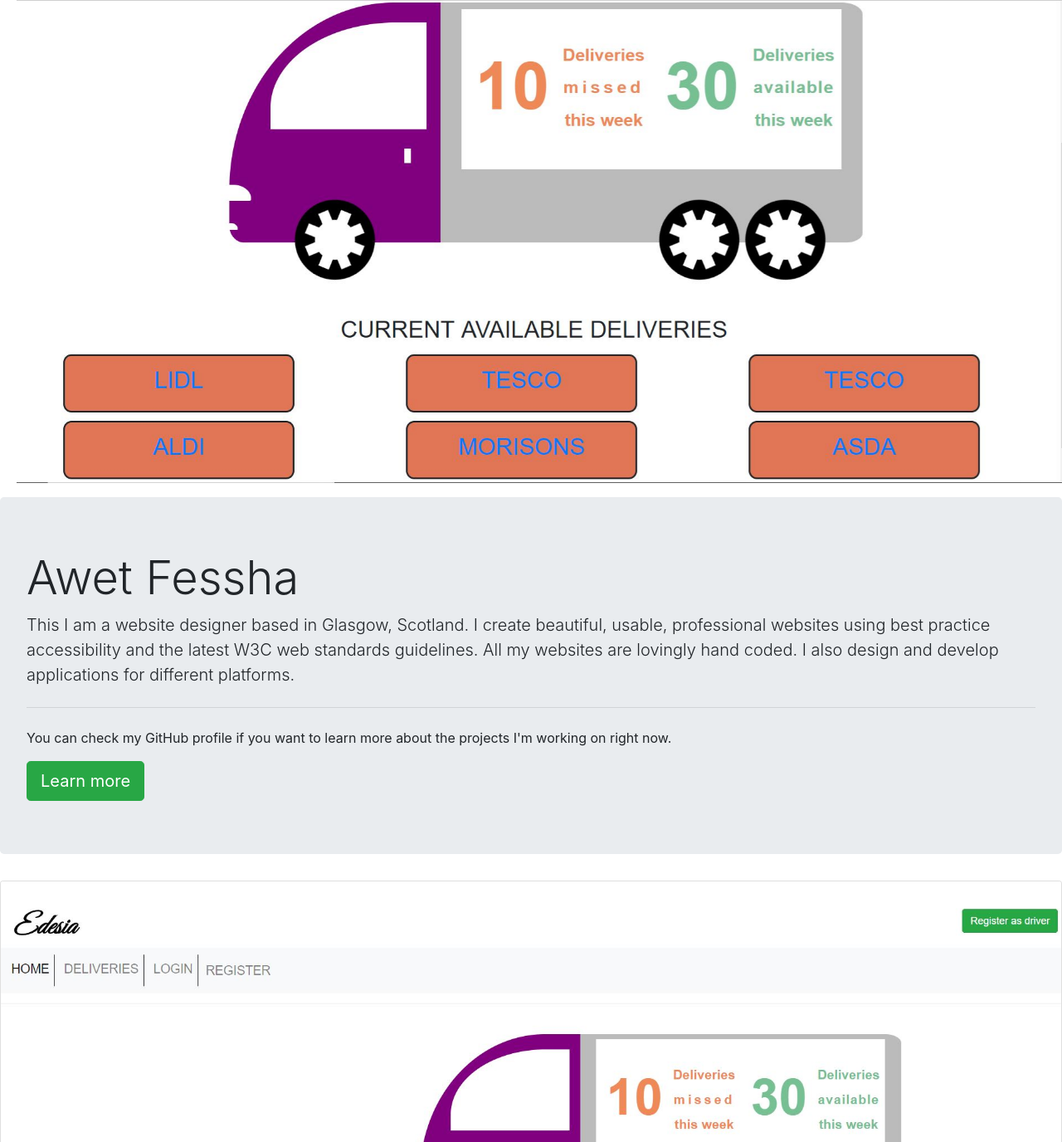
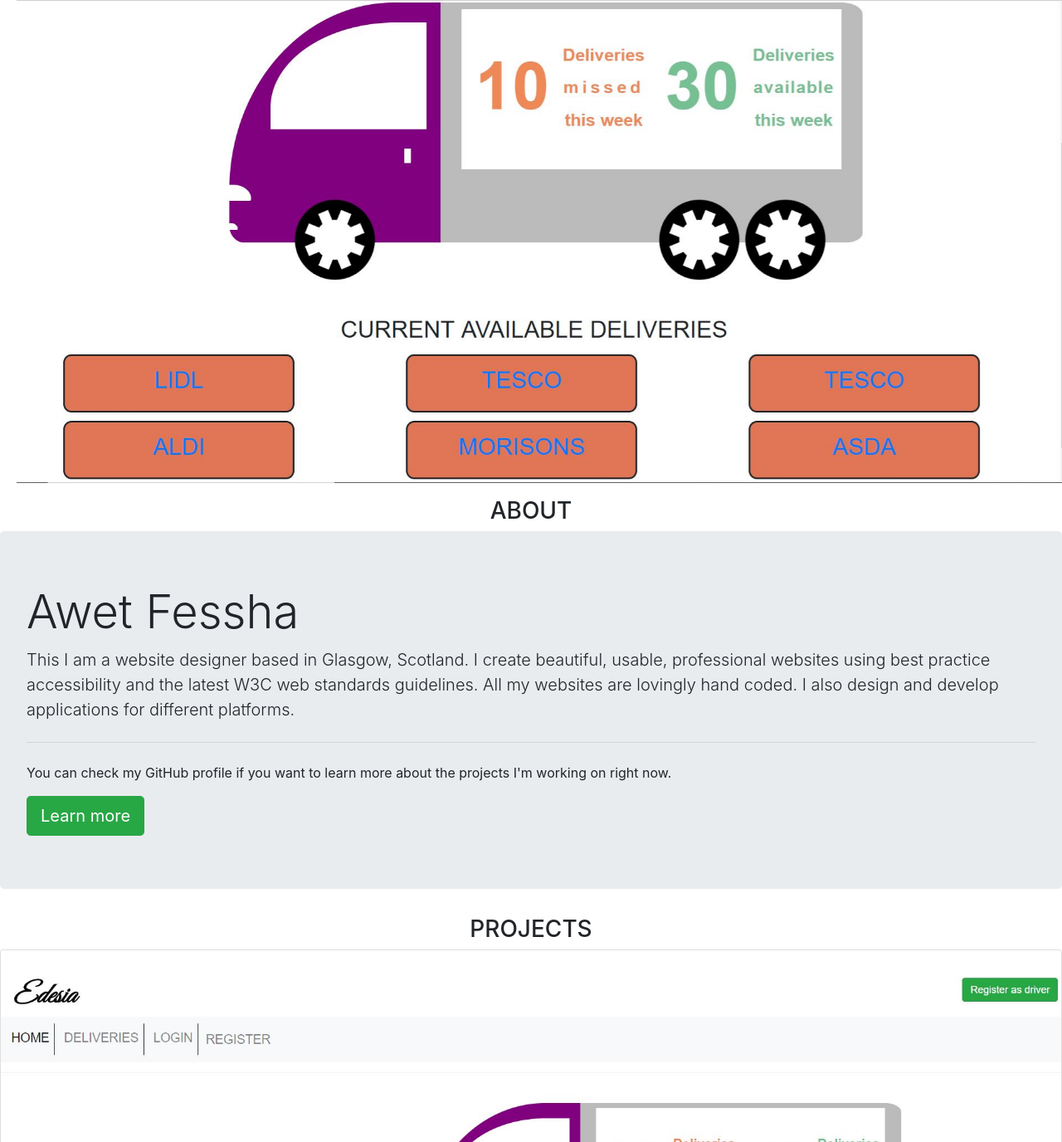
Before and after one commit to AKFessha/Portfolio, a PHP site: page / in a window 1280 px wide. Shown: the part 162-1538 px from the top of the page at 83% size. Run offline with PHP 8.4, Linux system fonts and the light colour scheme.

Commit message:
style the header

```diff
--- a/index.html
+++ b/index.html
@@ -73,6 +73,7 @@
         </div>
     </section>
     <section id="about">
+        <h3> About</h3>
         <div class="jumbotron">
             <h1 class="display-4">Awet Fessha</h1>
             <p class="lead">This I am a website designer based in Glasgow, Scotland. I create beautiful, usable,
@@ -87,6 +88,7 @@
         </div>
     </section>
     <section id="project">
+        <h3> Projects</h3>
         <div class="card mb-3">
             <img class="card-img-top" src="assets/edesia0.JPG" alt="Card image cap">
             <div class="card-body">
--- a/style.css
+++ b/style.css
@@ -9,3 +9,7 @@ h4 {
   text-align: center;
   margin: 20px;
 }
+h3 {
+  text-transform: uppercase;
+  text-align: center;
+}
```
